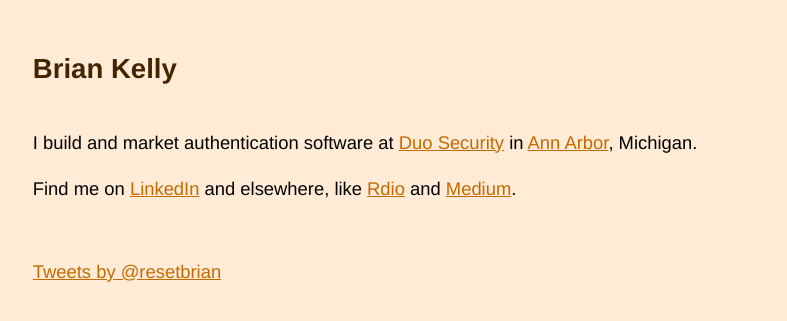
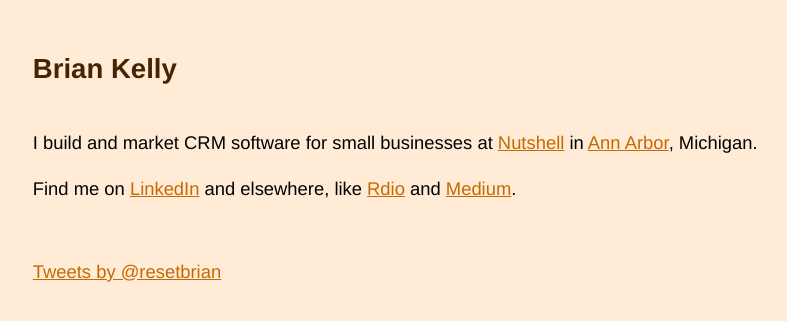
Before and after one commit to briankelly/briankelly.github.io, a Jekyll site: the page built from index.html, in a window 1280 px wide. Shown: the top 321 px of the page, without its empty margins (4-791 px from the left). Built offline with Jekyll 4.4.1, drawn with Linux system fonts in a browser that asks for light colours; Markdown is read by kramdown in place of the engine named in the settings; comment, search, counter and statistics services are not loaded.

Commit message:
to nutshell 🚀

```diff
--- a/index.html
+++ b/index.html
@@ -4,6 +4,6 @@ title: Brian Kelly
 ---
 
     <div id="home">
-      <p>I build and market authentication software at <a href="https://www.duosecurity.com" onclick="trackOutboundLink('https://www.duosecurity.com'); return false;">Duo Security</a> in <a href="http://www.madeina2.com" onclick="trackOutboundLink('http://www.madeina2.com'); return false;">Ann Arbor</a>, Michigan.</p>
+      <p>I build and market CRM software for small businesses at <a href="https://www.nutshell.com" onclick="trackOutboundLink('https://www.nutshell.com'); return false;">Nutshell</a> in <a href="http://www.madeina2.com" onclick="trackOutboundLink('http://www.madeina2.com'); return false;">Ann Arbor</a>, Michigan.</p>
       <p>Find me on <a href="https://www.linkedin.com/in/bckelly" onclick="trackOutboundLink('https://www.linkedin.com/in/bckelly'); return false;">LinkedIn</a> and elsewhere, like <a href="http://www.rdio.com/people/resetbrian/"  onclick="trackOutboundLink('http://www.rdio.com/people/resetbrian/'); return false;">Rdio</a> and <a href="https://medium.com/@bkelly" onclick="trackOutboundLink('https://medium.com/@bkelly'); return false;">Medium</a>.
     </div>
```
